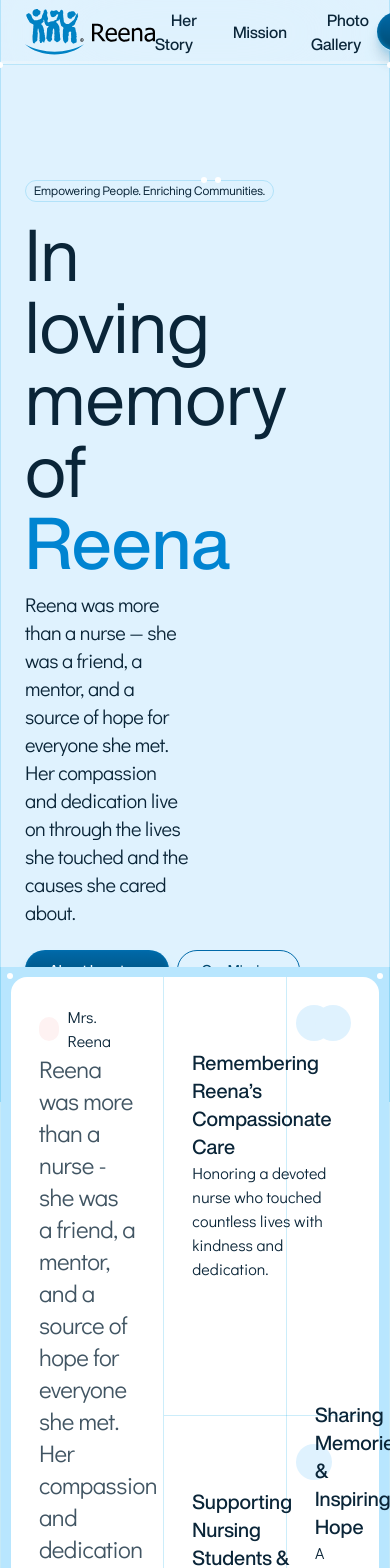
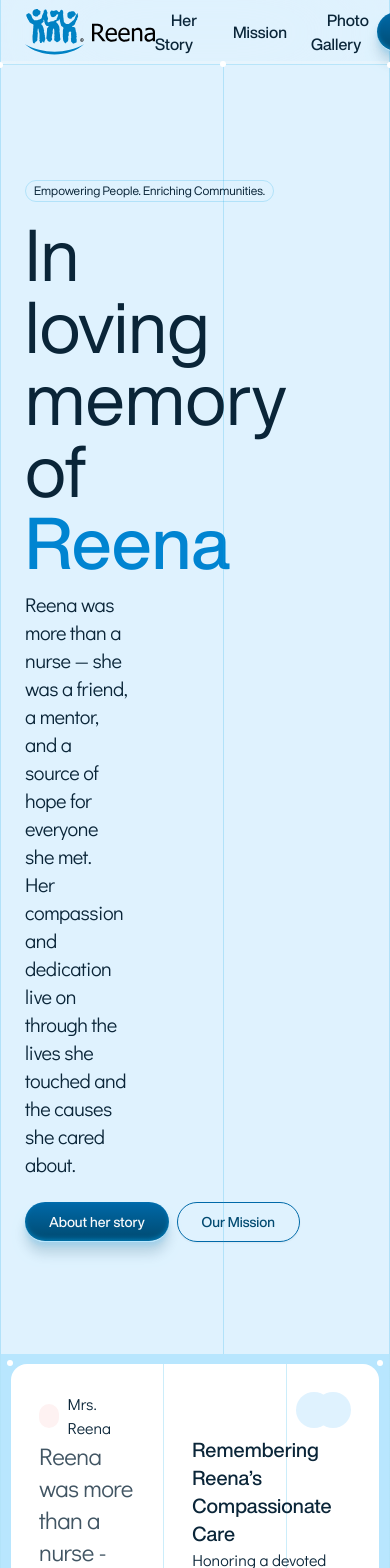
Before and after one commit to itzTedx/reena-memorial, a Next.js app: page / in a window 390 px wide. Shown: the top 1568 px of the page. Built offline with nearby package versions, Linux system fonts and the light colour scheme.

Commit message:
Refactor layout in page.tsx by adjusting grid structure and enhancing styling for improved visual presentation. Update header and section components for better responsiveness and user experience.

```diff
--- a/src/app/page.tsx
+++ b/src/app/page.tsx
@@ -9,8 +9,8 @@ export default function Home() {
   return (
     <main>
       <header className="bg-sky-100">
-        <div className="container relative grid min-h-[calc(100svh-3.875rem-1px)] max-w-7xl grid-cols-12 gap-3 border-x py-28">
-          <div className="col-span-6">
+        <div className="container relative grid max-w-7xl grid-cols-12 border-x">
+          <div className="col-span-7 py-28 pr-24">
             <Badge variant="outline">Empowering People. Enriching Communities.</Badge>
             <h1 className="mt-4 font-sans text-7xl">
               In loving memory of <span className="font-medium text-sky-600">Reena</span>
@@ -24,16 +24,13 @@ export default function Home() {
               <Button variant="outline">Our Mission</Button>
             </div>
           </div>
-          <div className="col-span-5">
-            <div className="flex items-center gap-2">
-              <div className="size-1.5 rounded-full bg-white" />
-              <div className="size-1.5 rounded-full bg-white" />
-            </div>
+          <div className="relative col-span-5 border-l">
+            <div className="-top-1 -left-1 absolute z-1999 size-1.5 rounded-full bg-white" />
           </div>
         </div>
       </header>
-      <section className="relative">
-        <div className="-mt-[15ch] container relative max-w-7xl border-x px-0 pb-16">
+      <section className="relative bg-gradient-to-b from-50% from-sky-100 to-50% to-background">
+        <div className="container relative max-w-7xl border-x px-0 pb-16">
           <div className="relative bg-sky-200 p-2.5">
             <div className="grid grid-cols-12 rounded-2xl bg-white">
               <div className="col-span-5 flex flex-col justify-between border-r p-7">
```
